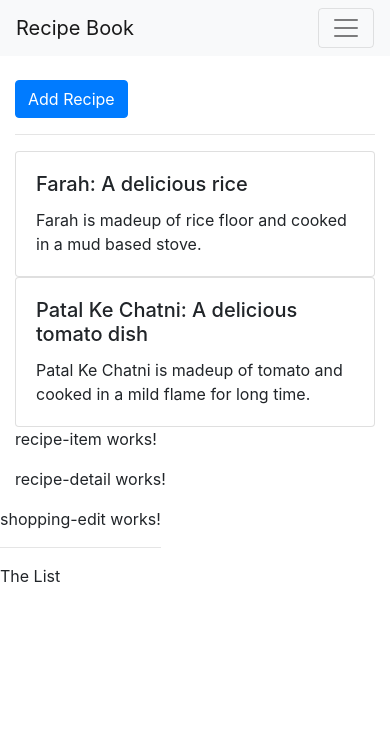
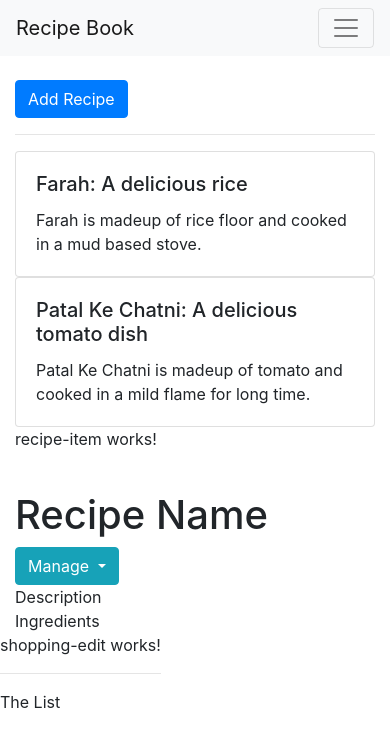
Before and after one commit to sandeepdewangan/angular-meals-app, an Angular app: page / in a window 390 px wide. Shown: the top 746 px of the page. Built offline with nearby package versions, Linux system fonts and the light colour scheme.

Commit message:
Recipe detail UI

```diff
--- a/src/app/recipes/recipe-detail/recipe-detail.component.html
+++ b/src/app/recipes/recipe-detail/recipe-detail.component.html
@@ -1 +1,25 @@
-<p>recipe-detail works!</p>
+<br />
+<div class="row">
+  <div class="col-md-12">
+    <h1>Recipe Name</h1>
+  </div>
+  <div class="col-md-12">
+    <div class="dropdown">
+      <button
+        class="btn btn-info dropdown-toggle"
+        type="button"
+        data-toggle="dropdown"
+        aria-expanded="false"
+      >
+        Manage
+      </button>
+      <div class="dropdown-menu">
+        <a class="dropdown-item" href="#">Add to Shopping List</a>
+        <a class="dropdown-item" href="#">Edit Recipe</a>
+        <a class="dropdown-item" href="#">Delete Recipe</a>
+      </div>
+    </div>
+  </div>
+  <div class="col-md-12">Description</div>
+  <div class="col-md-12">Ingredients</div>
+</div>
```
